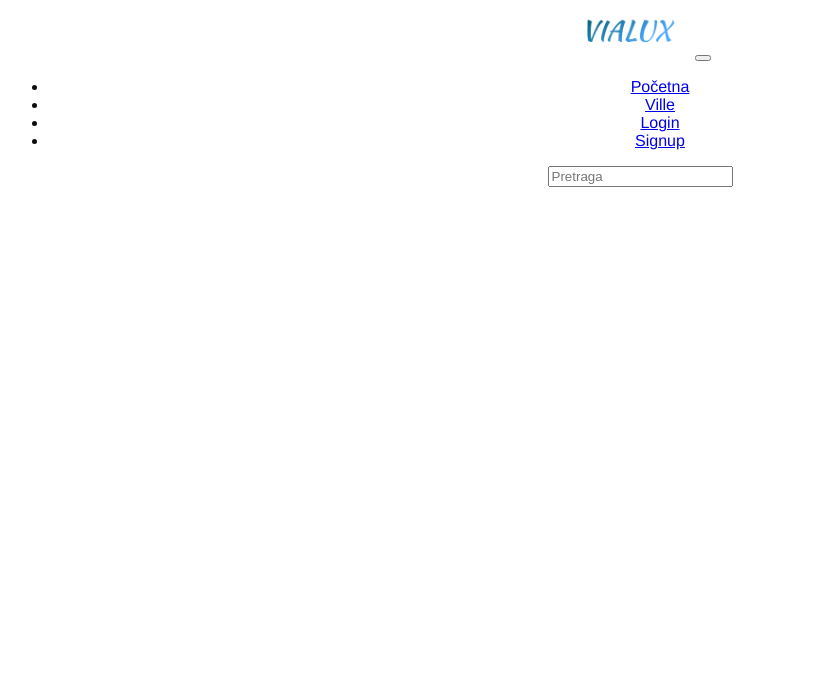
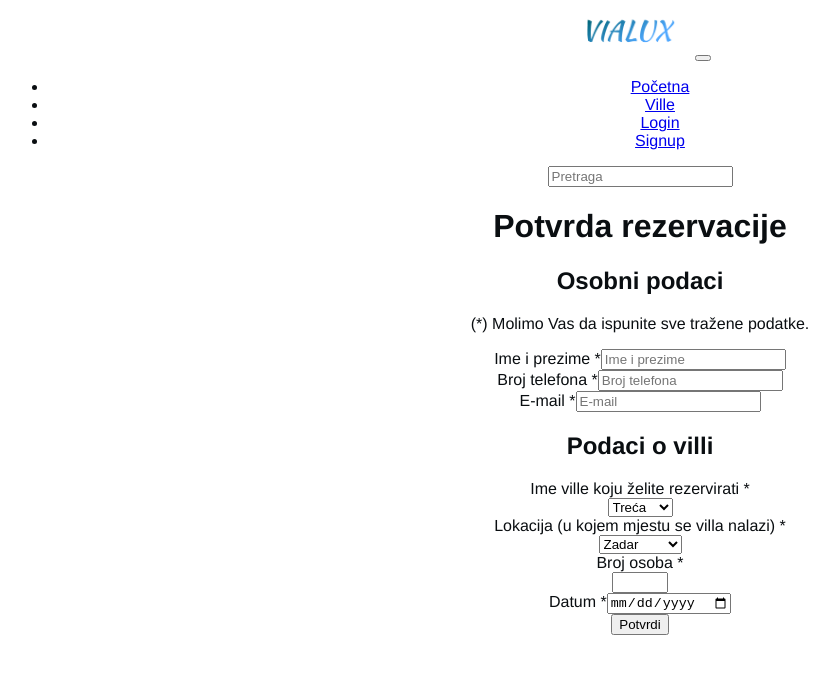
Before and after one commit to lukadrezga/vialux.github.io, a Vue app in the folder vialux/: page /rezervacija in a window 1280 px wide. Shown: the top 674 px of the page, without its empty margins (0-839 px from the left). Built offline with nearby package versions, Linux system fonts and the light colour scheme; no server answers; the HTML template or start-up script is replaced by a standard one; what vue-croppa would draw is missing.

Commit message:
Commit rezervacije

```diff
--- a/vialux/src/App.vue
+++ b/vialux/src/App.vue
@@ -27,6 +27,9 @@
           </li>
           <li class="nav-item">
             <router-link to="/ville" class="nav-link">Ville</router-link>
+          </li>
+          <li v-if="store.currentUser" class="nav-item">
+            <router-link to="/rezervacija" class="nav-link">Rezervacija</router-link>
           </li>
           <li v-if="!store.currentUser" class="nav-item">
             <router-link to="/login" class="nav-link">Login</router-link>
--- a/vialux/src/router/index.js
+++ b/vialux/src/router/index.js
@@ -18,6 +18,14 @@ const routes = [
     // this generates a separate chunk (about.[hash].js) for this route
     // which is lazy-loaded when the route is visited.
     component: () => import(/* webpackChunkName: "about" */ '../views/Ville.vue')
+  },
+  {
+    path: '/rezervacija',
+    name: 'Rezervacija',
+    // route level code-splitting
+    // this generates a separate chunk (about.[hash].js) for this route
+    // which is lazy-loaded when the route is visited.
+    component: () => import(/* webpackChunkName: "about" */ '../views/Rezervacija.vue')
   },
   {
     path: '/login',
--- /dev/null
+++ b/vialux/src/views/Rezervacija.vue
@@ -0,0 +1,62 @@
+<template>
+<div class="Rezervacija">
+<h1>Potvrda rezervacije</h1>
+<div class="container">
+<div class="row">
+<div class="col-sm"></div>
+<div class="col-sm">
+<form>
+<div class="form-group">
+  <h2>Osobni podaci</h2>
+  <p>(*) Molimo Vas da ispunite sve tražene podatke.</p>
+<label for="exampleInputName">Ime i prezime *</label>
+<input type="name" class="form-control" id="exampleInputName" aria-describedby="nameHelp" placeholder="Ime i prezime" />
+</div>
+<div class="form-group">
+<label for="exampleInputBrojtelefona">Broj telefona *</label>
+<input type="text" class="form-control" id="exampleInputNumber" placeholder="Broj telefona" />
+</div>
+<div class="form-group">
+<label for="exampleInputEmail">E-mail *</label>
+<input type="email" class="form-control"
+id="exampleInputEmail" placeholder="E-mail" />
+<br>
+<h2>Podaci o villi</h2>
+<label for="Name">Ime ville koju želite rezervirati *</label>
+<br>
+  <select id="villa" name="villa">
+    <option value="prva">Prva</option>
+    <option value="druga">Druga</option>
+    <option value="treća" selected>Treća</option>
+    <option value="četvrta">Četvrta</option>
+    <br>
+  </select>
+  <br>
+<label for="Lokacija">Lokacija (u kojem mjestu se villa nalazi) *</label>
+<br>
+  <select id="lokacija" name="lokacija">
+    <option value="Pula">Pula</option>
+    <option value="Rovinj">Rovinj</option>
+    <option value="Poreč">Poreč</option>
+    <option value="Zadar" selected>Zadar</option>
+    <option value="Šibenik">Šibenik</option>
+    <option value="Split">Split</option>
+    <option value="Dubrovnik">Dubrovnik</option>
+</select>
+</div>
+<div class="form-group">
+<label for="exampleInputBrojosoba">Broj osoba *</label>
+<br>
+<input type="number" max="12" min="1" id="exampleInputBrojosoba"/>
+</div>
+<label for="Datum">Datum *</label>
+<input type="date" class="form-control" id="Datum" placeholder="Datum" />
+<br>
+<button type="submit" class="btn btn-primary">Potvrdi</button>
+</form>
+</div>
+<div class="col-sm"></div>
+</div>
+</div>
+</div>
+</template>
```
Also changed, not shown: 1 other file (tests, documents, lock files or other folders).
